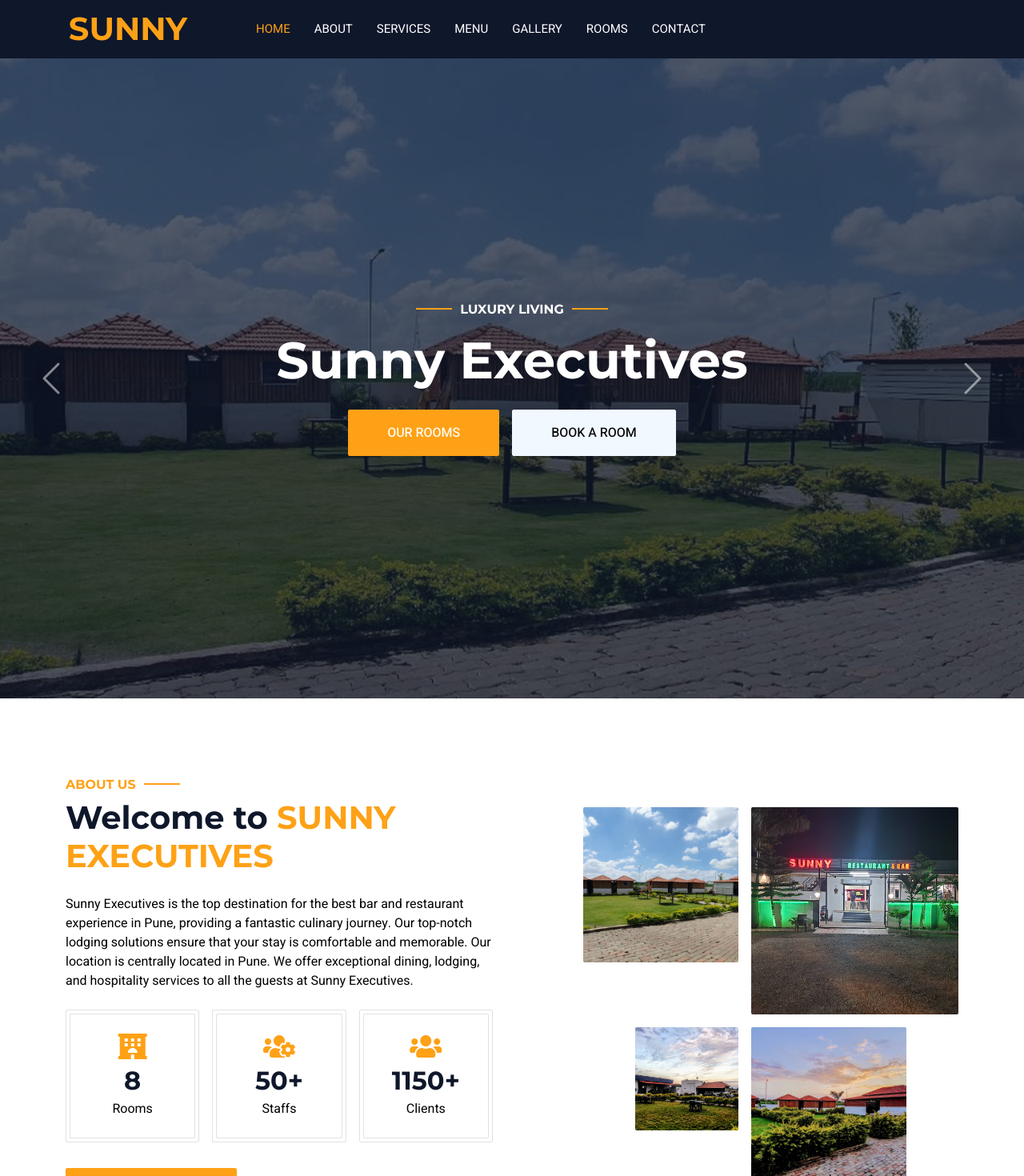
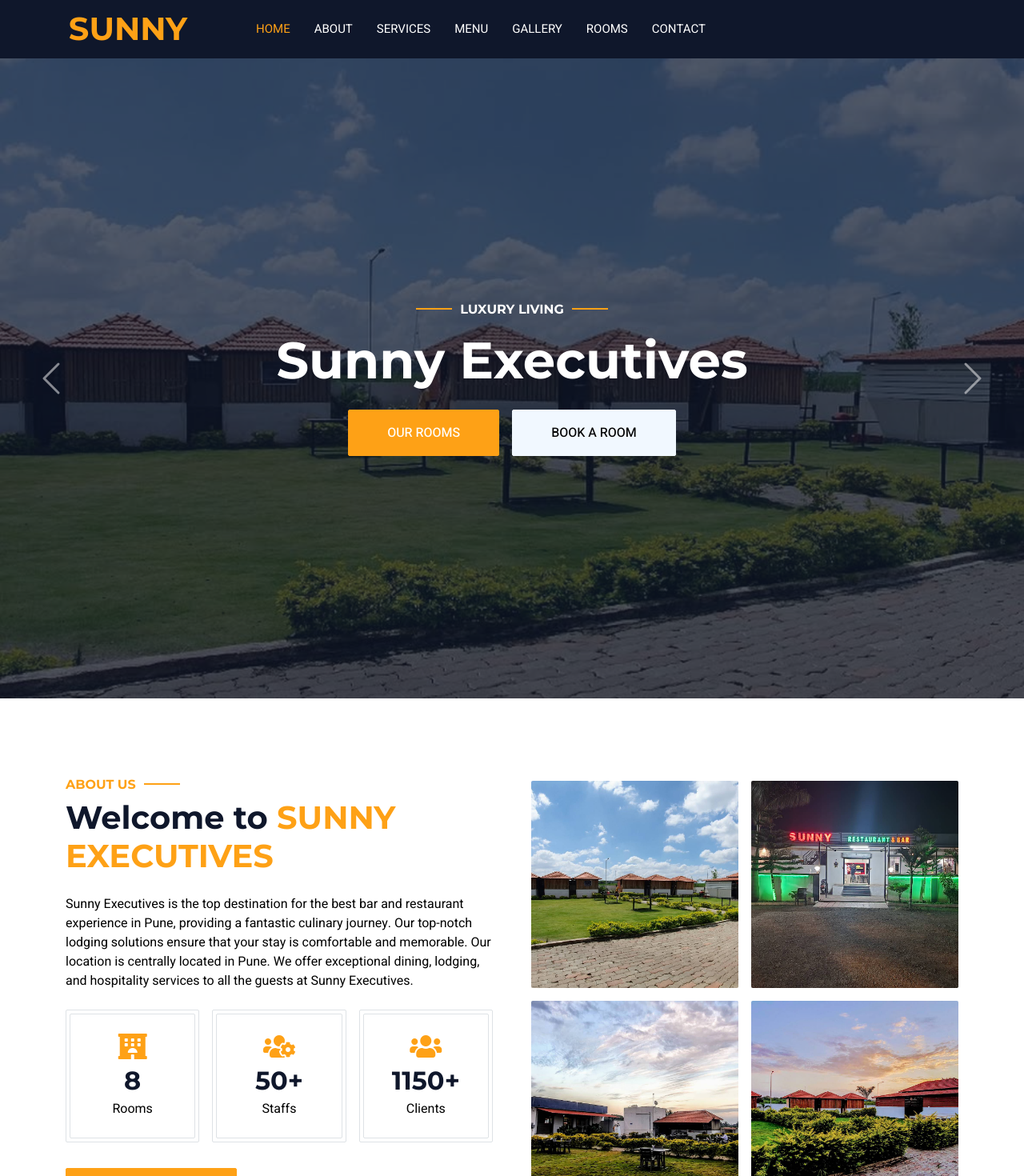
Before and after one commit to mashshetty/sunny-residency, a Next.js app: page / in a window 1280 px wide. Shown: the top 1470 px of the page at 80% size. Built offline with nearby package versions, Linux system fonts and the light colour scheme.

Commit message:
added some formal changes for deployment1

```diff
--- a/src/styles/globals.css
+++ b/src/styles/globals.css
@@ -840,6 +840,10 @@ margin-top: 30px;
   transform: scale(1.1);
 }
 
+.img-fluid{
+  width: 100% !important;
+}
+
 @keyframes arrow {
   0% {
     transform: translateX(0%);
```
